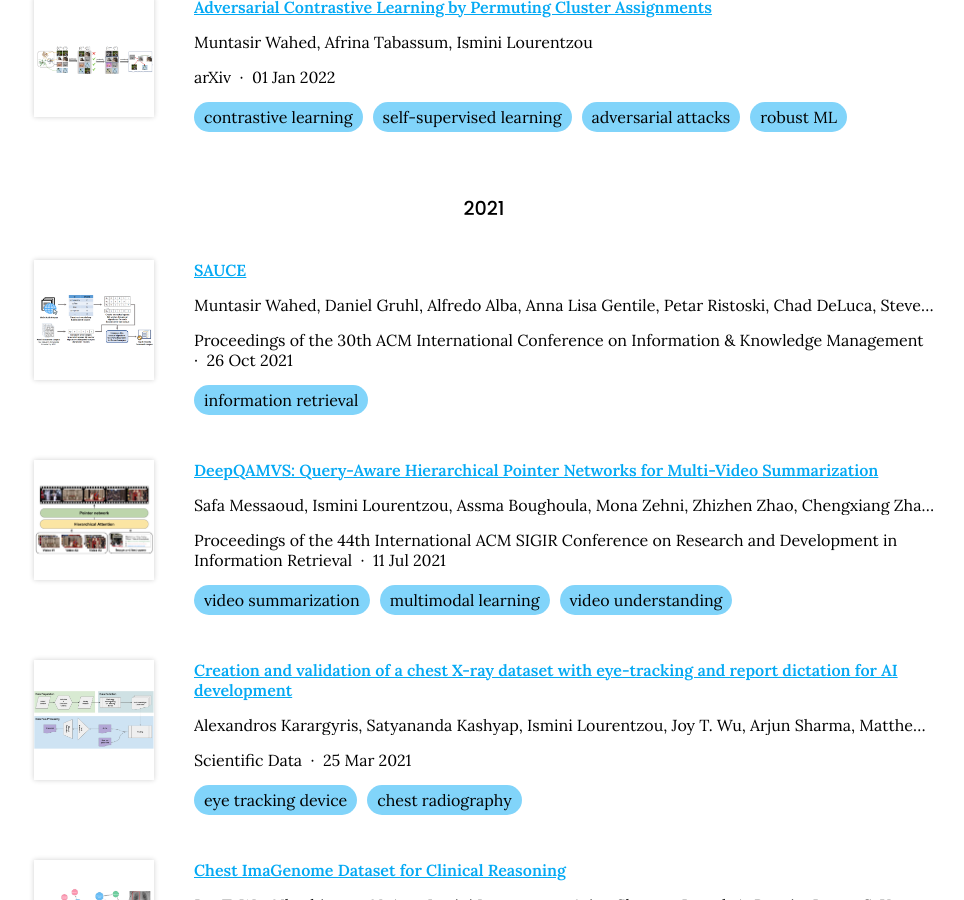
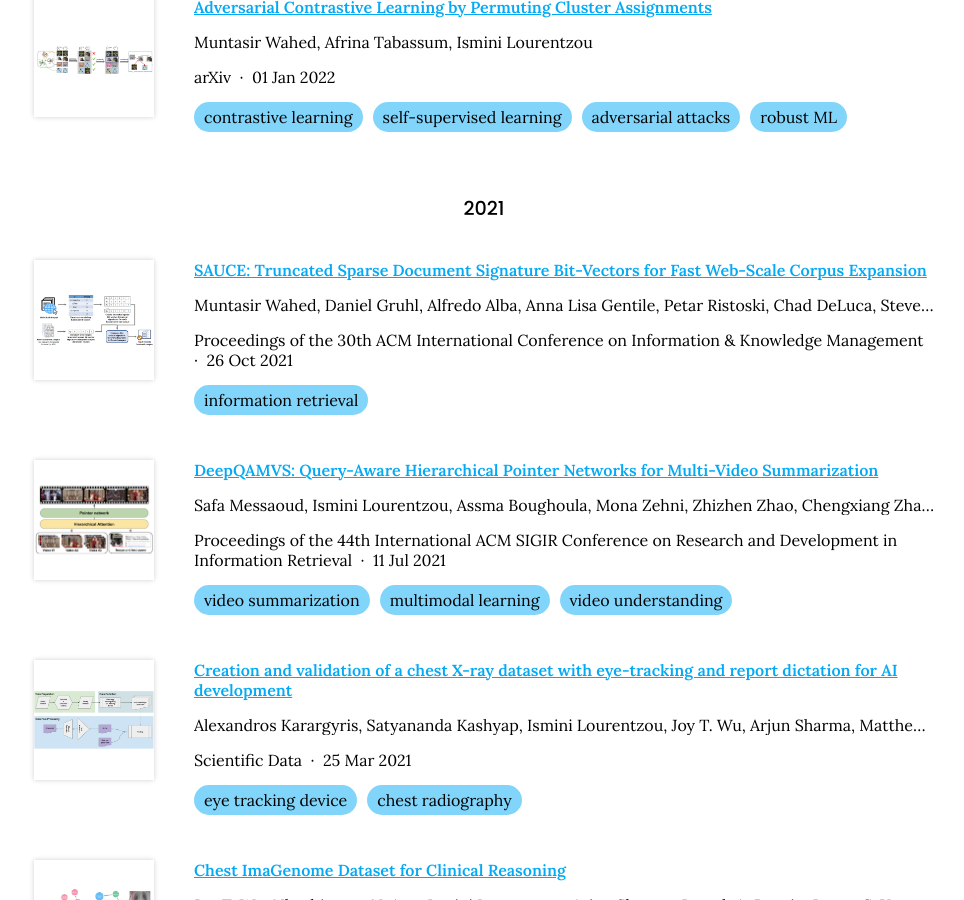
Before and after one commit to XiaonaZhou/plan-lab.github.io, a Jekyll site: the page built from publications/index.md, in a window 1280 px wide and 900 px high, scrolled down 2711 px. Shown: the whole window, without its empty margins (156-1120 px from the left). Built offline with Jekyll 4.4.1, drawn with Linux system fonts in a browser that asks for light colours.

Commit message:
Generate citations

```diff
--- a/_data/citations.yaml
+++ b/_data/citations.yaml
@@ -65,7 +65,8 @@
   - medical imaging
   _cache: c61787c531f419f1056c9937f4c29dc4bc214f8c01fea5a8dfbdc3487866f122
 - id: doi:10.1145/3459637.3481950
-  title: SAUCE
+  title: 'SAUCE: Truncated Sparse Document Signature Bit-Vectors for Fast Web-Scale
+    Corpus Expansion'
   authors:
   - Muntasir Wahed
   - Daniel Gruhl
@@ -82,7 +83,7 @@
   image: images/publications/sauce.PNG
   tags:
   - information retrieval
-  _cache: de4475b631d4b6db34cadb4bee1bd5024a701efa18dfa7f3d60fd93034376775
+  _cache: 2f132398073e96f2052402bc92d521827ae64d2056a0f5bd0034eb371ad96541
 - id: doi:10.1111/mice.12812
   title: Toward a general unsupervised novelty detection framework in structural health
     monitoring
```
